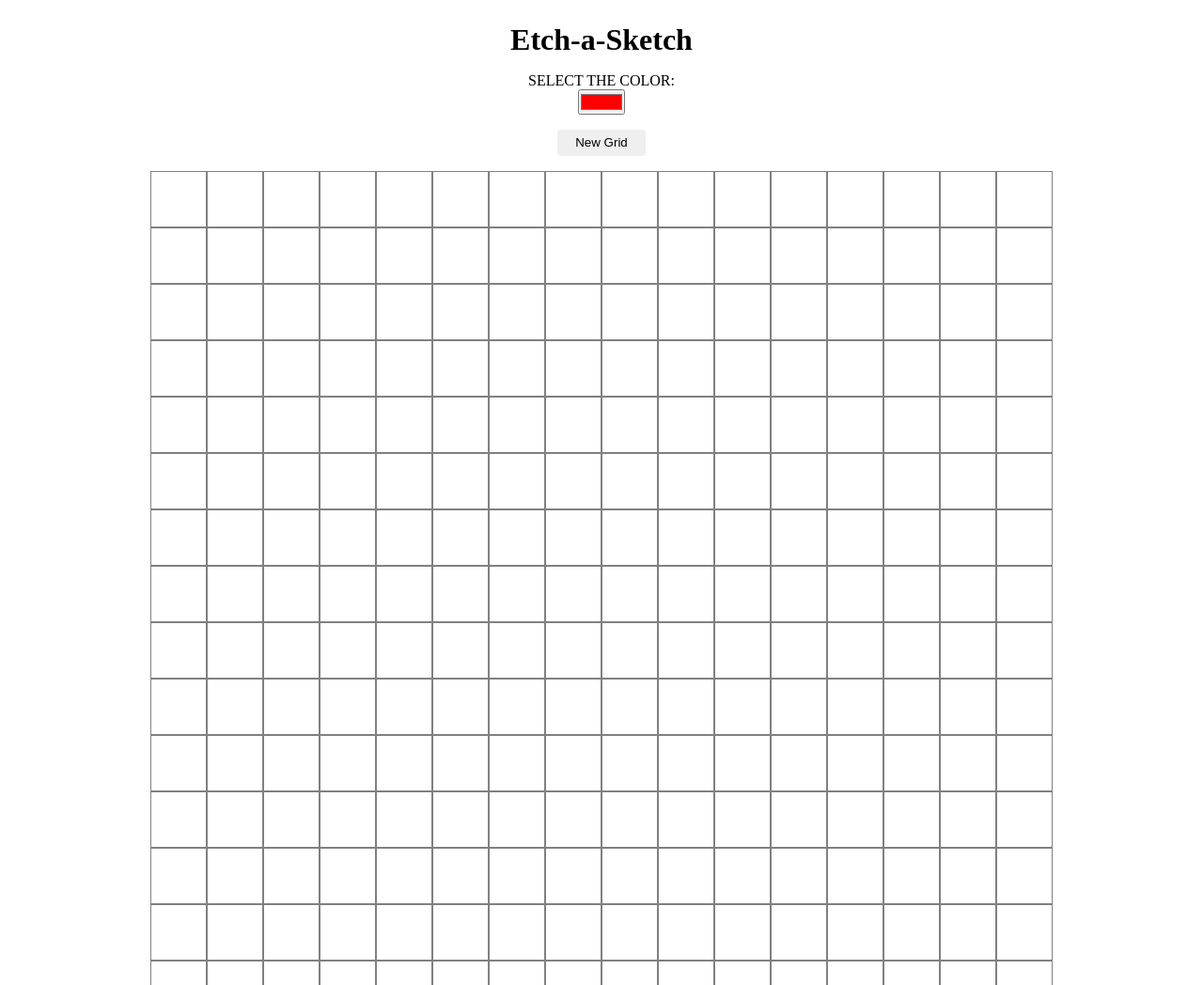
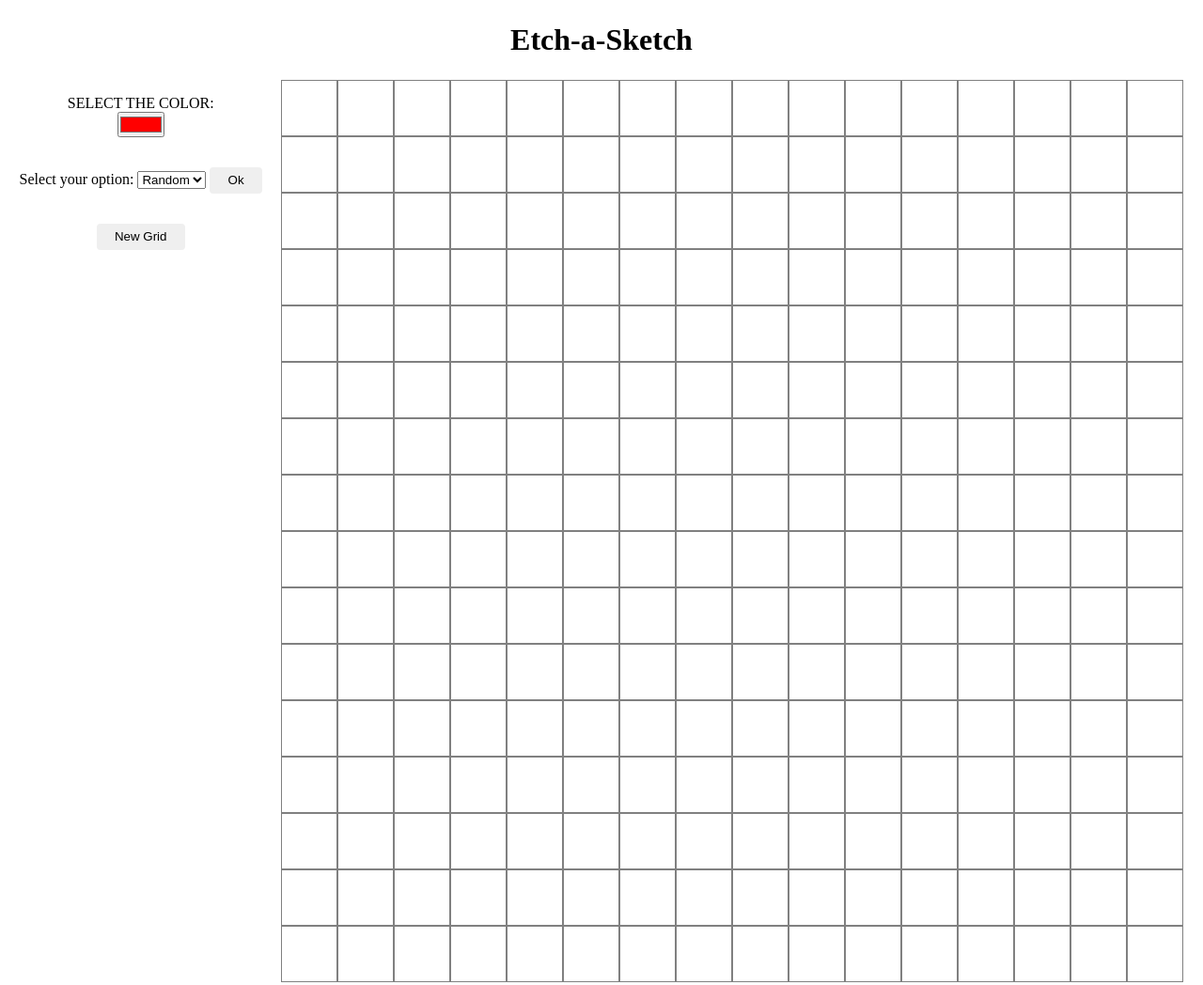
Before and after one commit to santisica29/Etch-a-Sketch, a plain HTML site: page index.html in a window 1280 px wide. Shown: the top 1048 px of the page at 94% size. Drawn offline with Linux system fonts and the light colour scheme.

Commit message:
made select so i can choose random color or lighter

```diff
--- a/index.html
+++ b/index.html
@@ -9,11 +9,23 @@
   </head>
   <body>
     <h1>Etch-a-Sketch</h1>
-    <div class="colorPicker">
-      <label for="gridColor">Select the color:</label>
-      <input type="color" id="gridColor" value="#ff0000"/>
+    <div class="flex-container">
+      <div class="controlers">
+        <div class="colorPicker">
+          <label for="gridColor">Select the color:</label>
+          <input type="color" id="gridColor" value="#ff0000" />
+        </div>
+          <label for="controler">Select your option:</label>
+          <select name="controler" id="controler">
+            <option value="random">Random</option>
+            <option value="darker">Darker</option>
+            <option value="lighter">Lighter</option>
+          </select>
+          <button id="controlerBtn">Ok</button>
+
+        <button id="newGrid">New Grid</button>
+      </div>
+      <div class="container"></div>
     </div>
-    <button>New Grid</button>
-    <div class="container"></div>
   </body>
 </html>
--- a/main.js
+++ b/main.js
@@ -1,15 +1,34 @@
 const container = document.querySelector(".container");
-const btn = document.querySelector("button");
+const btn = document.querySelector("#newGrid");
 const color = document.querySelector("#gridColor");
-let colorForGrid = color.value;
+const controlerBtn = document.querySelector("#controlerBtn");
+let controlerOption;
+let colorForGrid = hexToRGB(color.value);
 color.addEventListener("change", pickColor);
+
+controlerBtn.addEventListener("click", () => {
+  controlerOption = document.querySelector("#controler").value;
+  console.log(controlerOption);
+});
 
 createGrid();
 
 btn.addEventListener("click", createNewGrid);
 
 function pickColor(e) {
-  colorForGrid = e.target.value;
+  colorForGrid = hexToRGB(e.target.value);
+}
+
+function hexToRGB(hex) {
+  if (hex.startsWith("#")) {
+    hex = hex.slice(1);
+  }
+
+  const r = parseInt(hex.slice(0, 2), 16);
+  const g = parseInt(hex.slice(2, 4), 16);
+  const b = parseInt(hex.slice(4, 6), 16);
+
+  return `RGB(${r}, ${g}, ${b})`;
 }
 
 function createNewGrid() {
@@ -45,11 +64,25 @@ function createGrid(squares = 16) {
   const grids = document.querySelectorAll(".square");
   grids.forEach((sq) => {
     sq.addEventListener("mouseover", (e) => {
-      if (e.target.style.background != ""){
-        e.target.style.opacity = `${window.getComputedStyle(e.target).opacity - 0.1}`;
-        console.log(e.target.style.opacity)
+      e.target.style.background = colorForGrid;
+
+      switch (controlerOption) {
+        case "random":
+          e.target.style.background = randomRGB();
+          break;
+        case "lighter":
+          e.target.style.opacity = `${window.getComputedStyle(e.target).opacity - 0.1}`;
+          break;
+        case "darker":
+          // dont know how to get alpha value of rgb to make it darker
+          // or another way to do it
+          break;
+        default:
+          break;
       }
-      e.target.style.background = colorForGrid;
     });
   });
 }
+function randomRGB(){
+  return `RGB(${Math.floor(Math.random() * 256)}, ${Math.floor(Math.random() * 256)}, ${Math.floor(Math.random() * 256)})`;
+}
--- a/style.css
+++ b/style.css
@@ -6,7 +6,7 @@
 
 h1 {
   text-align: center;
-  margin-top: 1.5rem;
+  margin: 1.5rem;
 }
 
 .colorPicker {
@@ -19,8 +19,11 @@ h1 {
   text-transform: uppercase;
 }
 
+#newGrid {
+  display: block;
+}
+
 button {
-  display: block;
   margin: 1rem auto;
   padding: 0.4rem 1.2rem;
   border: none;
@@ -44,3 +47,12 @@ button:hover {
   border: 1.5px solid grey;
   aspect-ratio: 1/1;
 }
+
+.flex-container {
+  display: flex;
+  justify-content: center;
+}
+
+.controlers {
+  margin-left: auto;
+}
```
